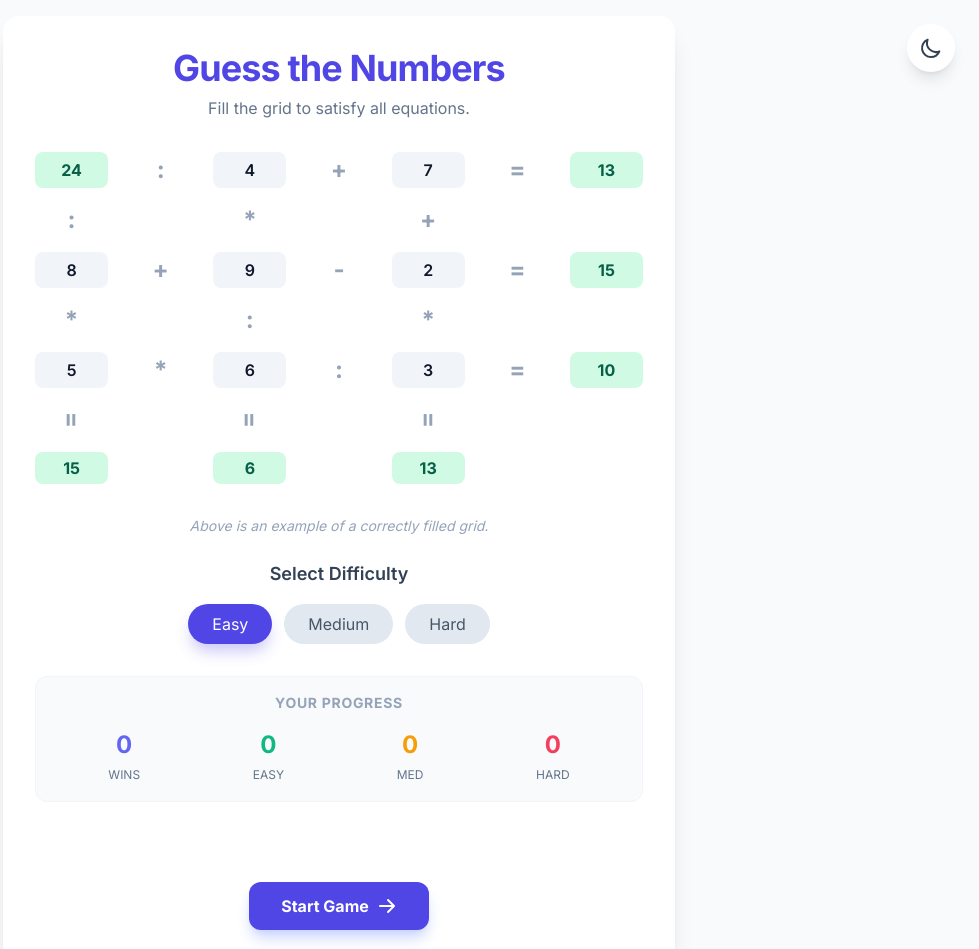
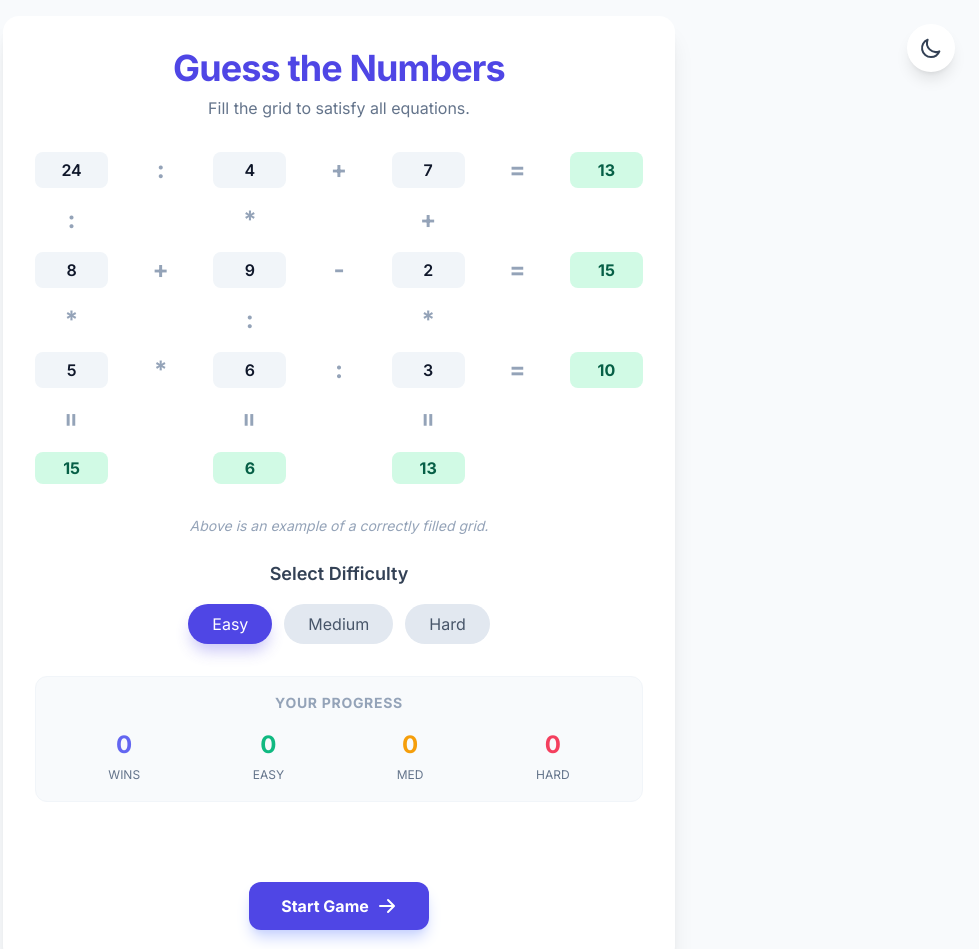
Before and after one commit to pkindalov/guessNumbers.github.io, a website with bundled scripts: page index.html in a window 1280 px wide. Shown: the top 949 px of the page, without its empty margins (301-1280 px from the left). Built offline with nearby package versions, Linux system fonts and the light colour scheme.

Commit message:
fix: ensure the first grid cell highlights correctly when active

```diff
--- a/index.html
+++ b/index.html
@@ -36,8 +36,8 @@
         <main id="gameContainer" class="relative">
             <div id="numbersTable" class="grid grid-cols-7 gap-2 md:gap-4 mb-8">
                 <!-- Row 1 -->
-                <div class="cell bg-emerald-100 dark:bg-emerald-900/30 rounded-lg p-1 flex items-center justify-center">
-                    <input id="firstRowFirstNum" type="number" disabled class="w-full bg-transparent text-center font-bold text-emerald-800 dark:text-emerald-300 outline-none" value="24">
+                <div class="cell bg-slate-100 dark:bg-slate-700 rounded-lg p-1 flex items-center justify-center border-2 border-transparent transition-all">
+                    <input id="firstRowFirstNum" type="number" disabled class="w-full bg-transparent text-center font-semibold outline-none" value="24">
                 </div>
                 <div class="flex items-center justify-center text-2xl font-bold text-slate-400 dark:text-slate-600" id="firstRowSecColDelete">:</div>
                 <div class="cell bg-slate-100 dark:bg-slate-700 rounded-lg p-1 flex items-center justify-center border-2 border-transparent transition-all">
```
